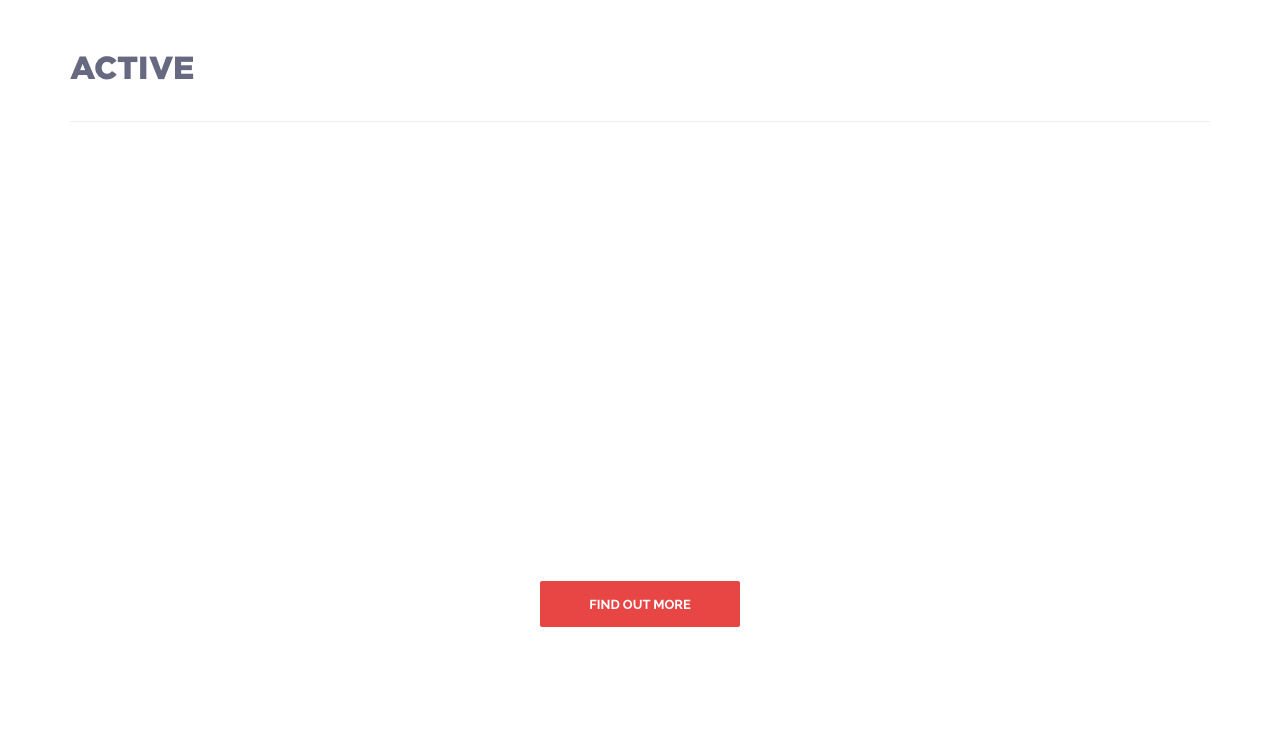
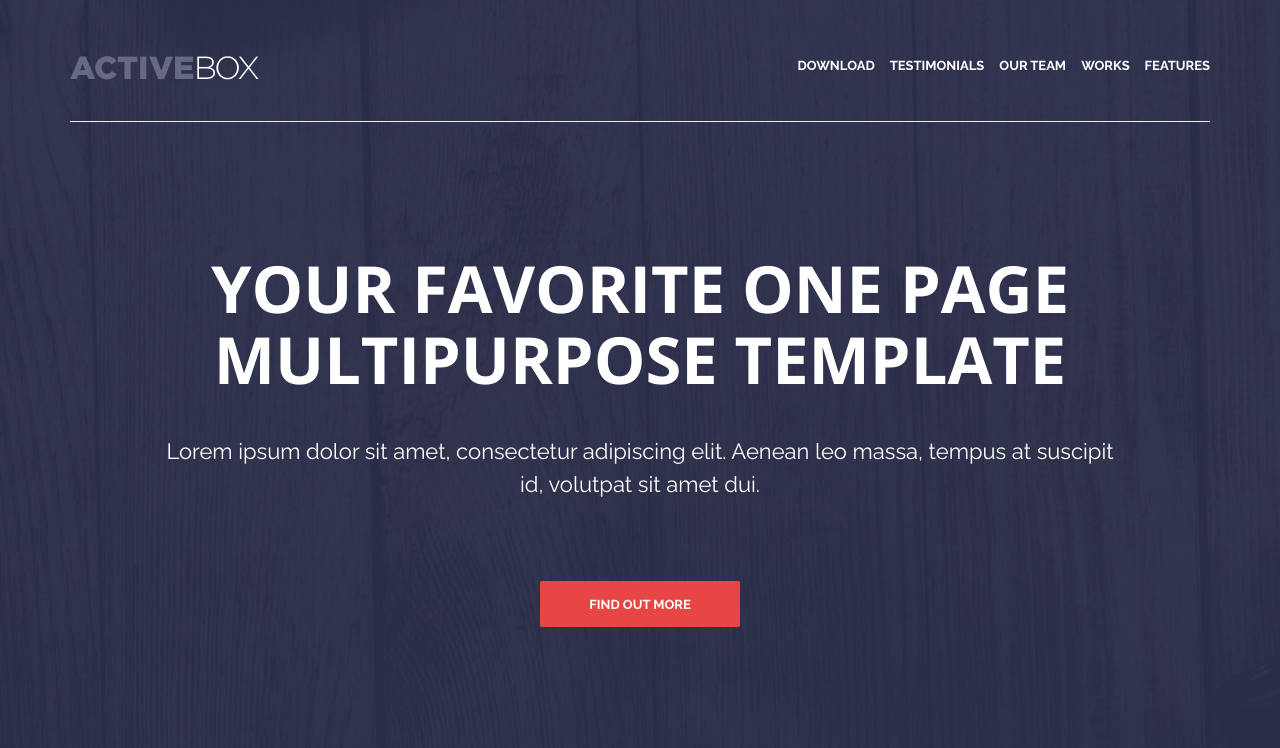
Before and after one commit to jarekTerejko/site2, a plain HTML site: page index.html in a window 1280 px wide. Shown: the top 748 px of the page. Drawn offline with nearby package versions, Linux system fonts and the light colour scheme; the site is published under a folder, as on GitHub Pages, so addresses that start at the root find nothing; files whose address does not match are found by name.

Commit message:
background property fixes

```diff
--- a/css/style.css
+++ b/css/style.css
@@ -20,7 +20,7 @@ div {
 
 /*section hero*/
 .hero {
-	background-image: url(/images/Layer%2034.jpg);
+	background-image: url(images/Layer%2034.jpg);
 	height: 100%;
 	background-attachment: fixed;
     background-position: center;
```
